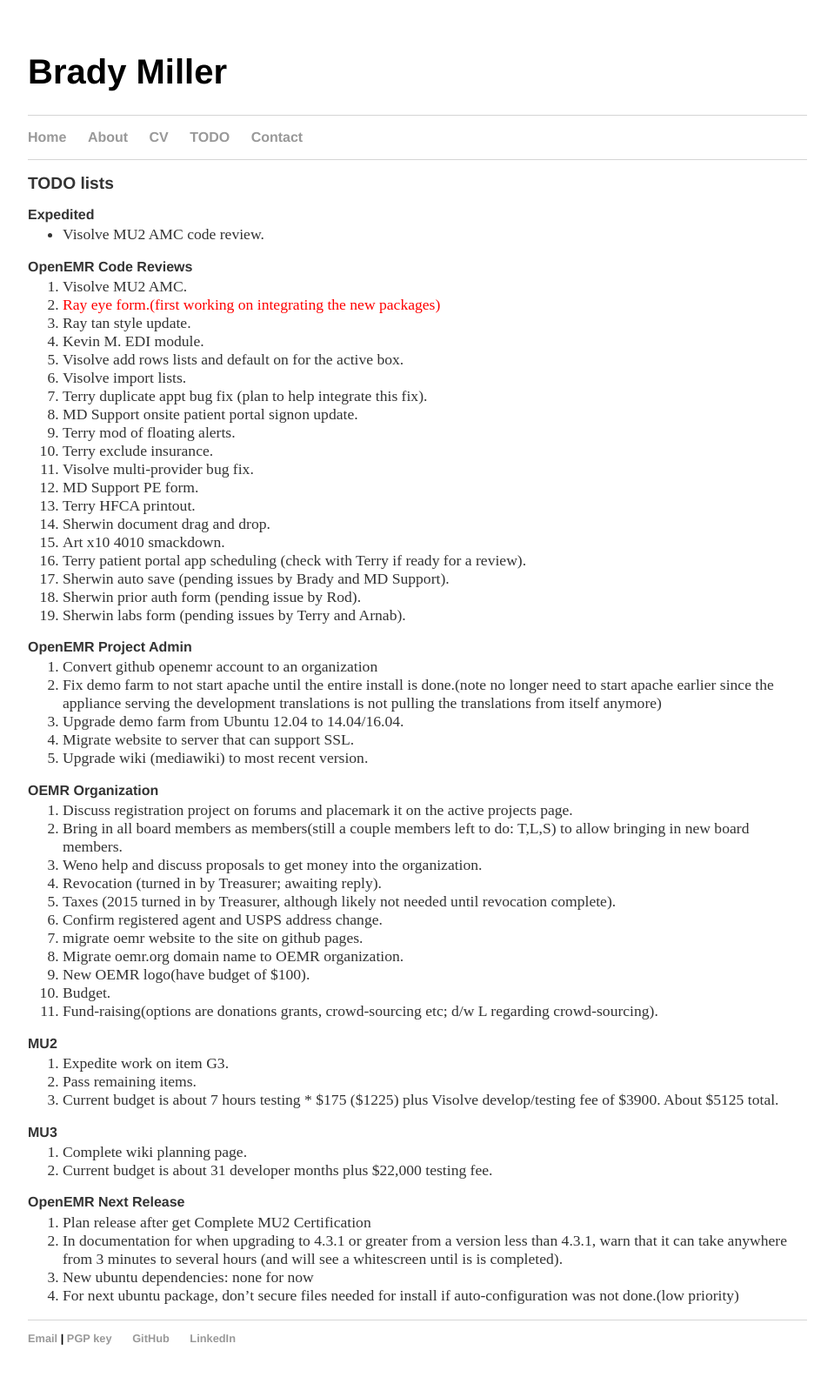
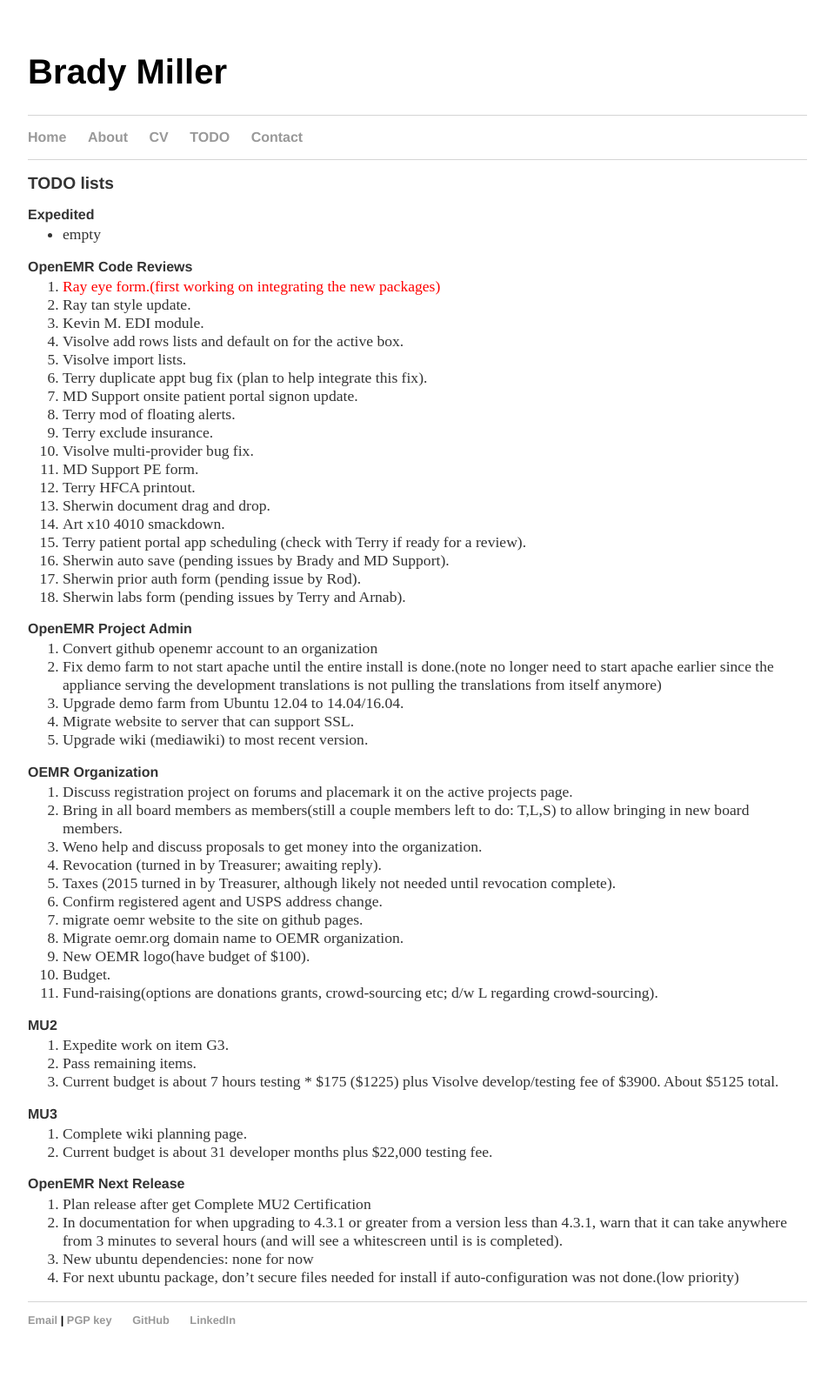
Before and after one commit to bradymiller/bradymiller.github.io, a Jekyll site: the page built from todo/index.md, in a window 1280 px wide. Shown: the whole page at 87% size, without its empty margins (160-1119 px from the left). Built offline with Jekyll 4.4.1, drawn with Linux system fonts in a browser that asks for light colours; after the commit the page ends 1585 px from its top, so only the background shows below that.

Commit message:
Update todo list

```diff
--- a/todo/index.md
+++ b/todo/index.md
@@ -4,10 +4,9 @@
 ## TODO lists
 
 ### Expedited
-* Visolve MU2 AMC code review.
+* empty
 
 ### OpenEMR Code Reviews
-1. Visolve MU2 AMC.
 1. <span style="color: red">Ray eye form.(first working on integrating the new packages)</span>
 1. Ray tan style update.
 1. Kevin M. EDI module.
```
